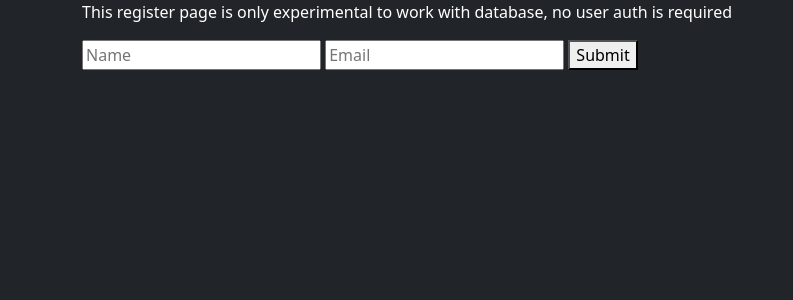
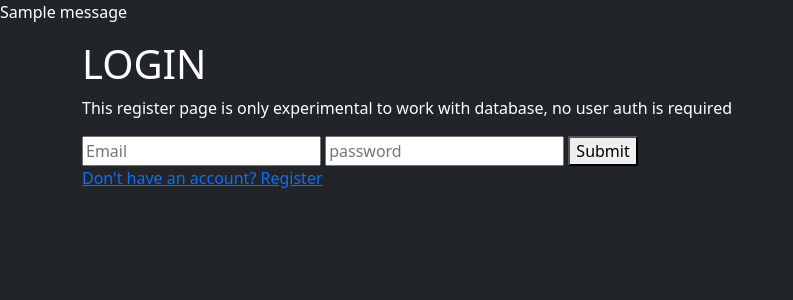
Before and after one commit to budnyy/tmdb_api_rest, a Flask app: page /login in a window 1280 px wide. Shown: the top 300 px of the page, without its empty margins (0-793 px from the left). Run offline with Flask 3, Linux system fonts and the light colour scheme; one stand-in notice (Sample message) is shown.

Commit message:
feat: user auth with flask-login and bcrypt

```diff
--- a/main.py
+++ b/main.py
@@ -1,4 +1,6 @@
-from flask import Flask, render_template, request, redirect, url_for, session
+from flask import Flask, render_template, request, redirect, url_for, flash, get_flashed_messages
+from flask_login import LoginManager, UserMixin, login_required, login_user, logout_user
+from flask_bcrypt import Bcrypt
 from flask_sqlalchemy import SQLAlchemy
 from datetime import timedelta
 from dotenv import load_dotenv
@@ -7,22 +9,31 @@ import requests
 
 load_dotenv()
 api_key = os.getenv("API_KEY")
+secret_key = os.getenv("SECRET_KEY")
 
 app = Flask(__name__)
-app.secret_key = "hello"
+app.secret_key = secret_key
+lm = LoginManager(app)
+lm.login_view = "login"
+bcrypt = Bcrypt(app)
 app.config["SQLALCHEMY_DATABASE_URI"] = "sqlite:///users.sqlite3"
 app.config["SQLACLHEMY_TRACK_MODIFICATIONS"] = False
 app.permanent_session_lifetime = timedelta(minutes=5)
 db = SQLAlchemy(app)
 
-class User(db.Model):
-    _id = db.Column("id",db.Integer, primary_key=True)
-    name = db.Column("name",db.String(100), unique=True, nullable=False)
+dummy_hash = bcrypt.generate_password_hash('dummy_password')
+
+class User(db.Model, UserMixin):
+    id = db.Column("id",db.Integer, primary_key=True)
+    name = db.Column("name",db.String(20), unique=True, nullable=False)
     email = db.Column("email",db.String(100), unique=True, nullable=False)
+    password = db.Column("password", db.String(100), nullable=False)
 
-    def __init__(self, name, email):
+    def __init__(self, name, email, password):
         self.name = name
         self.email = email
+        self.password = password
+
 
 languages_url = "https://api.themoviedb.org/3/configuration/primary_translations"
 headers = {
@@ -30,6 +41,10 @@ headers = {
     "Authorization": api_key
 }
 
+@lm.user_loader
+def user_loader(id):
+    user = db.session.query(User).filter_by(id=id).first()
+    return user
 
 @app.route("/", methods=["POST", "GET"])
 def home():
@@ -44,25 +59,24 @@ def home():
 @app.route("/register", methods=["POST","GET"])
 def register():
     if request.method == "POST":
+        name = request.form["nm"]
         email = request.form["email"]
 
-        if User.query.filter_by(email=email).first() == None:
-            name = request.form["nm"]
-            session["name"] = name
-            session["email"] = email
-            #register password (future)
+        if User.query.filter_by(name=name, email=email).first() == None:
+            password = request.form["password"]
+            hashed_password = bcrypt.generate_password_hash(password).decode("utf-8")
 
-            new_user = User(name, email)
+            new_user = User(name, email, hashed_password)
             db.session.add(new_user)
             db.session.commit()
 
-            return redirect(url_for("user", user=session["name"]))
+            login_user(new_user)
 
         else:
-            return redirect(url_for("login"))
+            flash("Username already in use")
+            return redirect(url_for("register"))
+
     else:
-        if "name" in session:
-            return redirect(url_for("user", user=session["name"]))
         return render_template("register.html")
 
 
@@ -70,21 +84,23 @@ def register():
 def login():
     if request.method == "POST":
         email = request.form["email"]
+        password = request.form["password"]
 
-        if User.query.filter_by(email=email).first() == None:
-            return redirect(url_for("register"))
-
+        user = User.query.filter_by(email=email).first()
+        if user:
+            if bcrypt.check_password_hash(user.password, password):
+                login_user(user)
+                return redirect(url_for("user", user=user.name))
         else:
-            #verify password (future)
-            print()
+            bcrypt.check_password_hash(dummy_hash, password)
+            flash("Invalid credentials.")
+            return redirect(url_for("login"))
     else:
-        if "name" in session:
-            return redirect(url_for("user", user=session["name"]))
-        else:
-            return render_template("login.html")
+        return render_template("login.html")
 
 
 @app.route("/<user>")
+@login_required
 def user(user):
     return render_template("user.html", name=user)
 
@@ -93,6 +109,10 @@ def user(user):
 def view():
     return render_template("view.html", values = User.query.all())
 
+@app.route("/logout")
+@login_required
+def logout():
+    return logout_user()
 
 @app.route("/movie/<lang>/<title>")
 def moviepage(title, lang):
@@ -106,4 +126,4 @@ def moviepage(title, lang):
 if __name__ == "__main__":
     with app.app_context():
         db.create_all()
-        app.run(debug=True)
+    app.run(debug=True)
--- a/templates/base.html
+++ b/templates/base.html
@@ -11,6 +11,13 @@
     </title>
 </head>
 <body class="bg-dark text-white">
+    {% with messages = get_flashed_messages() %}
+        {% if messages %}
+            {% for msg in messages %}
+                <p>{{msg}}</p>
+            {% endfor %}
+        {% endif %}
+    {% endwith %}
     <div class="container">
         {% block content %}{% endblock %}
     </div>
--- a/templates/login.html
+++ b/templates/login.html
@@ -1,10 +1,12 @@
 {% extends "base.html" %}
 {% block title %}LOGIN{% endblock %}
 {% block content %}
+<h1>LOGIN</h1>
     <p>This register page is only experimental to work with database, no user auth is required</p>
     <form action="#" method="post">
-        <input type="text" name="nm" placeholder="Name">
         <input type="email" name="email" placeholder="Email">
+        <input type="password" name="password" placeholder="password">
         <button type="submit">Submit</button>
     </form>
+    <a href="{{url_for('register')}}">Don't have an account? Register</a>
 {% endblock %}
--- a/templates/register.html
+++ b/templates/register.html
@@ -1,10 +1,13 @@
 {% extends "base.html" %}
 {% block title %}REGISTER{% endblock %}
 {% block content %}
+<h1>REGISTER</h1>
     <p>This register page is only experimental to work with database, no user auth is required</p>
     <form action="#" method="post">
         <input type="text" name="nm" placeholder="Name">
         <input type="email" name="email" placeholder="Email">
+        <input type="password" name="password" placeholder="password">
         <button type="submit">Submit</button>
     </form>
+    <a href="{{url_for('login')}}">Already have an account? Log in</a>
 {% endblock %}
--- a/templates/view.html
+++ b/templates/view.html
@@ -2,6 +2,6 @@
 {% block title %}VIEW ALL INFO{% endblock %}
 {% block content %}
     {% for info in values %}
-        <p>{{info.name}}  {{info.email}}</p>
+        <p>{{info.name}}    {{info.email}}    {{info.password}}</p>
     {% endfor %}
 {% endblock %}
```
Also changed, not shown: requirements.txt (+7 -0 lines), instance/users.sqlite3.
